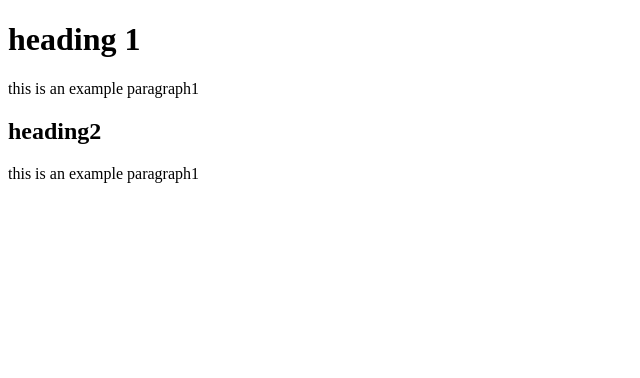
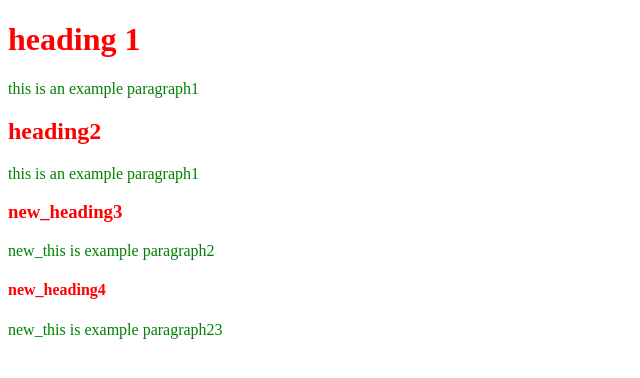
Before and after one commit to mntst42/first, a plain HTML site: page index.html in a window 1280 px wide. Shown: the whole page, without its empty margins (0-640 px from the left). Drawn offline with Linux system fonts and the light colour scheme.

Commit message:
edited as you wished

```diff
--- a/index.html
+++ b/index.html
@@ -7,9 +7,13 @@
     <title>Git</title>
 </head>
 <body>
-    <h1>heading 1</h1>
-    <p>this is an example paragraph1</p>
-    <h2>heading2</h2>
-    <p>this is an example paragraph1</p>
+    <h1 style="color:red">heading 1</h1>
+    <p style="color:green">this is an example paragraph1</p>
+    <h2 style="color:red">heading2</h2>
+    <p style="color:green">this is an example paragraph1</p>
+    <h3 style="color:red">new_heading3</h3>
+    <p style="color:green">new_this is example paragraph2</p>
+    <h4 style="color:red">new_heading4</h4>
+    <p style="color:green">new_this is example paragraph23</p>
 </body>
 </html>
```
